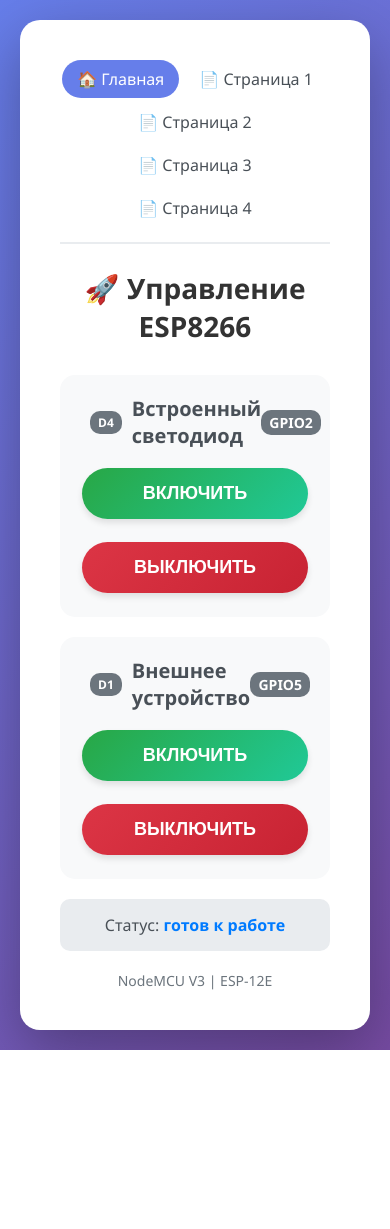
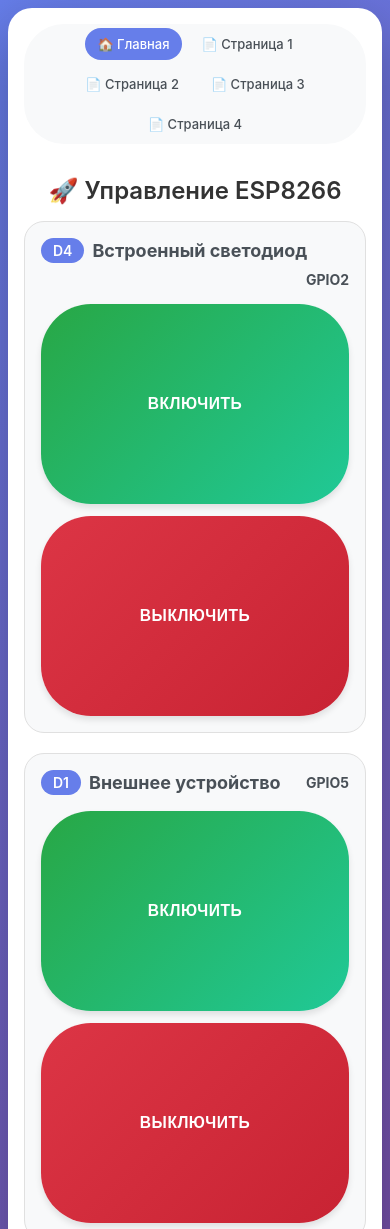
Before and after one commit to ralevech/sketch_web_server_nodeMCU, a plain HTML site: page data/index.html in a window 390 px wide. Shown: the top 1229 px of the page. Before the commit the page ends 1050 px from the top, so only its background shows below. Drawn offline with Linux system fonts and the light colour scheme.

Commit message:
добавлены стили адаптивного дизайна

```diff
--- a/data/style.css
+++ b/data/style.css
@@ -1,62 +1,110 @@
+/* ========== ОБНУЛЕНИЕ ========== */
 * {
     margin: 0;
     padding: 0;
     box-sizing: border-box;
 }
 
+/* ========== БАЗОВЫЕ СТИЛИ ========== */
 body {
-            font-family: 'Segoe UI', Tahoma, Geneva, Verdana, sans-serif;
+    font-family: -apple-system, BlinkMacSystemFont, 'Segoe UI', Roboto, sans-serif;
     background: linear-gradient(135deg, #667eea 0%, #764ba2 100%);
     min-height: 100vh;
     display: flex;
     justify-content: center;
     align-items: center;
-            padding: 20px;
+    padding: 16px;
 }
 
 .container {
     background: white;
-            border-radius: 20px;
-            padding: 40px;
+    border-radius: 32px;
+    padding: 32px;
     box-shadow: 0 20px 60px rgba(0,0,0,0.3);
-            max-width: 500px;
+    max-width: 800px;
     width: 100%;
+    transition: all 0.3s ease;
 }
 
+/* ========== ЗАГОЛОВКИ ========== */
 h1 {
     color: #333;
     text-align: center;
-            margin-bottom: 30px;
-            font-size: 28px;
+    margin-bottom: 24px;
+    font-size: clamp(24px, 5vw, 32px);
+    font-weight: 600;
 }
 
+h2 {
+    color: #495057;
+    margin-bottom: 16px;
+    font-size: clamp(18px, 4vw, 22px);
+    display: flex;
+    align-items: center;
+    gap: 8px;
+    flex-wrap: wrap;
+}
+
+/* ========== НАВИГАЦИЯ ========== */
+.nav-menu {
+    display: flex;
+    flex-wrap: wrap;
+    gap: 8px;
+    justify-content: center;
+    margin-bottom: 32px;
+    padding: 8px;
+    background: #f8f9fa;
+    border-radius: 50px;
+}
+
+.nav-link {
+    padding: 10px 20px;
+    border-radius: 40px;
+    text-decoration: none;
+    color: #495057;
+    font-weight: 500;
+    transition: all 0.3s ease;
+    font-size: clamp(14px, 3vw, 16px);
+    white-space: nowrap;
+}
+
+.nav-link:hover {
+    background: #e9ecef;
+}
+
+.nav-link.active {
+    background: #667eea;
+    color: white;
+}
+
+/* ========== КАРТОЧКИ ПИНОВ ========== */
 .pin-group {
     background: #f8f9fa;
-            border-radius: 15px;
-            padding: 20px;
+    border-radius: 24px;
+    padding: 24px;
     margin-bottom: 20px;
+    border: 1px solid #e0e0e0;
+    transition: transform 0.2s ease;
 }
 
-        .pin-group h2 {
-            color: #495057;
-            margin-bottom: 15px;
-            font-size: 20px;
-            display: flex;
-            align-items: center;
+.pin-group:hover {
+    transform: translateY(-2px);
 }
 
-        .pin-group h2 span {
-            background: #6c757d;
+.pin-badge {
+    background: #667eea;
     color: white;
-            font-size: 12px;
-            padding: 3px 8px;
-            border-radius: 10px;
-            margin-left: 10px;
+    padding: 4px 12px;
+    border-radius: 30px;
+    font-size: 14px;
+    font-weight: 600;
+    display: inline-block;
 }
 
+/* ========== КНОПКИ ========== */
 .button-container {
     display: flex;
-            gap: 15px;
+    gap: 16px;
     justify-content: center;
     flex-wrap: wrap;
 }
@@ -64,19 +112,18 @@
 .btn {
     border: none;
     color: white;
-            padding: 15px 30px;
+    padding: 16px 24px;
     text-align: center;
     text-decoration: none;
-            display: inline-block;
-            font-size: 18px;
+    font-size: clamp(14px, 4vw, 18px);
     font-weight: 600;
-            margin: 4px 2px;
     cursor: pointer;
     border-radius: 50px;
     transition: all 0.3s ease;
-            flex: 1;
-            min-width: 120px;
+    flex: 1 1 200px;
+    min-width: 140px;
     box-shadow: 0 4px 6px rgba(0,0,0,0.1);
+    letter-spacing: 0.5px;
 }
 
 .btn:active {
@@ -90,7 +137,7 @@
 
 .btn-on:hover {
     background: linear-gradient(135deg, #218838, #1eaa7a);
-            box-shadow: 0 6px 8px rgba(40, 167, 69, 0.3);
+    box-shadow: 0 8px 15px rgba(40, 167, 69, 0.3);
 }
 
 .btn-off {
@@ -99,67 +146,132 @@
 
 .btn-off:hover {
     background: linear-gradient(135deg, #c82333, #bd2130);
-            box-shadow: 0 6px 8px rgba(220, 53, 69, 0.3);
+    box-shadow: 0 8px 15px rgba(220, 53, 69, 0.3);
 }
 
+/* ========== СТАТУС ========== */
 .status {
+    margin-top: 24px;
+    padding: 16px;
+    background: #e3f2fd;
+    border-radius: 16px;
     text-align: center;
-            margin-top: 20px;
-            padding: 15px;
-            background: #e9ecef;
-            border-radius: 10px;
+    color: #1976d2;
     font-weight: 500;
-            color: #495057;
+    font-size: clamp(14px, 3vw, 16px);
+    border: 1px solid #bbdefb;
 }
 
-        .status span {
-            color: #007bff;
-            font-weight: 600;
+/* ========== ПОДВАЛ ========== */
+.footer {
+    margin-top: 24px;
+    text-align: center;
+    color: #adb5bd;
+    font-size: clamp(12px, 2.5vw, 14px);
+    padding-top: 16px;
+    border-top: 2px solid #e9ecef;
+}
+
+/* ========== АДАПТИВНОСТЬ (ТОЛЬКО МЕДИАЗАПРОСЫ) ========== */
+
+/* Планшеты и маленькие ноутбуки */
+@media (max-width: 768px) {
+    .container {
+        padding: 24px;
+    }
+
+    .pin-group {
+        padding: 20px;
+    }
+
+    .btn {
+        padding: 14px 20px;
+    }
+}
+
+/* Мобильные телефоны */
+@media (max-width: 480px) {
+    body {
+        padding: 8px;
+    }
+
+    .container {
+        padding: 16px;
+        border-radius: 24px;
+    }
+
+    .nav-menu {
+        border-radius: 40px;
+        padding: 4px;
+    }
+
+    .nav-link {
+        padding: 8px 12px;
+        font-size: 13px;
+    }
+
+    .pin-group {
+        padding: 16px;
+        border-radius: 20px;
+    }
+
+    .button-container {
+        flex-direction: column;
+        gap: 12px;
+    }
+
+    .btn {
+        width: 100%;
+        min-width: auto;
+        padding: 14px;
+    }
+
+    h1 {
+        margin-bottom: 16px;
+    }
+}
+
+/* Очень маленькие экраны (до 320px) */
+@media (max-width: 320px) {
+    .nav-link {
+        padding: 6px 8px;
+        font-size: 12px;
     }
 
     .pin-badge {
-            display: inline-block;
-            background: #17a2b8;
-            color: white;
-            padding: 5px 10px;
-            border-radius: 15px;
-            font-size: 14px;
-            margin-right: 10px;
+        font-size: 12px;
+        padding: 3px 8px;
     }
 
-        .footer {
-            text-align: center;
-            margin-top: 20px;
-            color: #6c757d;
+    .btn {
         font-size: 14px;
+        padding: 12px;
+    }
 }
 
-
-        /* Стили для навигационного меню */
-        .nav-menu {
-            display: flex;
-            flex-wrap: wrap;
-            gap: 5px;
-            justify-content: center;
-            margin-bottom: 25px;
-            padding-bottom: 15px;
-            border-bottom: 2px solid #e9ecef;
+/* Альбомная ориентация на телефонах */
+@media (max-width: 768px) and (orientation: landscape) {
+    body {
+        padding: 16px;
     }
 
-        .nav-link {
-            padding: 8px 15px;
-            border-radius: 20px;
-            text-decoration: none;
-            color: #495057;
-            font-weight: 500;
-            transition: all 0.3s ease;
+    .container {
+        max-width: 90%;
     }
 
-        .nav-link:hover {
-            background: #e9ecef;
+    .button-container {
+        flex-direction: row;
     }
 
-        .nav-link.active {
-            background: #667eea;
-            color: white;
+    .btn {
+        flex: 1 1 auto;
     }
+}
+
+/* Планшеты в альбомной ориентации */
+@media (min-width: 768px) and (max-width: 1024px) and (orientation: landscape) {
+    .container {
+        max-width: 90%;
+        padding: 28px;
+    }
+}
```
Lines whose indentation alone changed are shown as unchanged.
